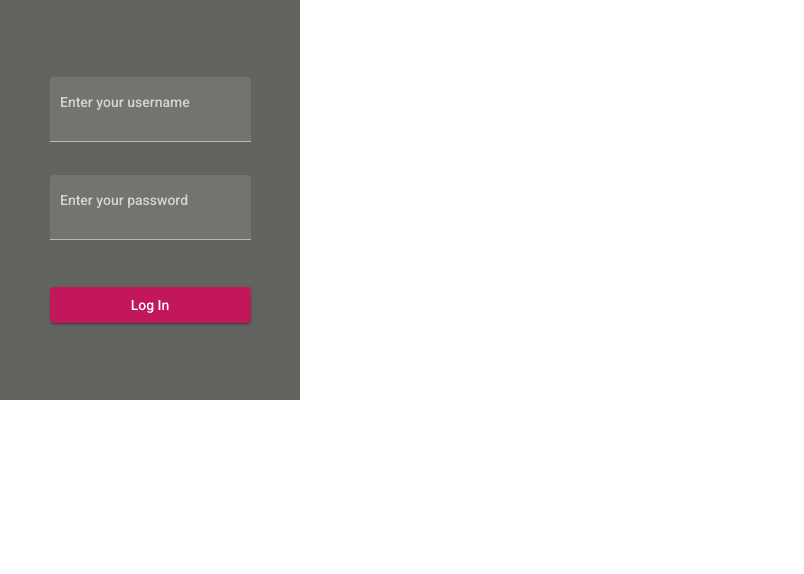
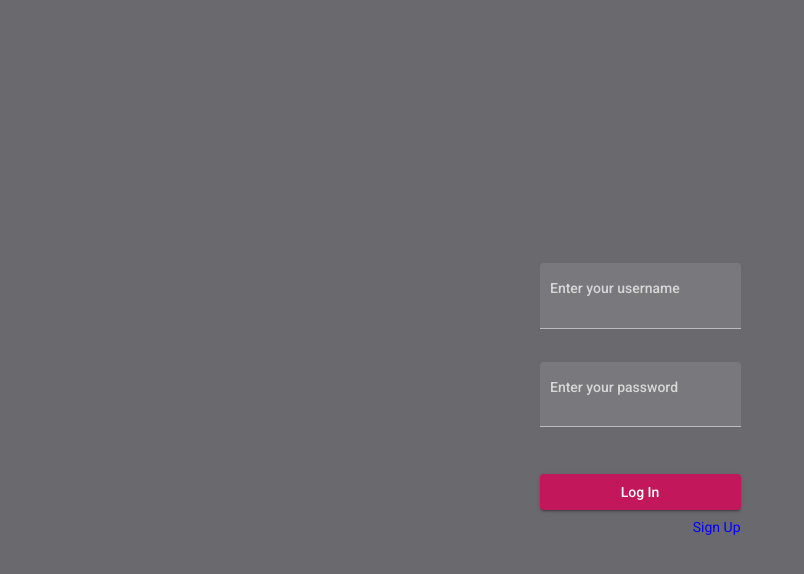
Before and after one commit to wwachowski/ordersAppFrontend, an Angular app: page /login in a window 1280 px wide. Shown: the top 574 px of the page, without its empty margins (0-804 px from the left). Built offline with nearby package versions, Linux system fonts and the light colour scheme.

Commit message:
feat: connect register and login component with routing
+Enable user to switch between login and register screens

```diff
--- a/src/app/app-routing.module.ts
+++ b/src/app/app-routing.module.ts
@@ -1,10 +1,13 @@
 import { NgModule } from '@angular/core';
 import { RouterModule, Routes } from '@angular/router';
+
 import { LoginComponent } from './components/login/login.component';
+import { RegisterComponent } from './components/register/register.component';
 
 const routes: Routes = [
+  { path: '', redirectTo: '/login', pathMatch: 'full' },
   { path: 'login', component: LoginComponent },
-  { path: '', redirectTo: '/login', pathMatch: 'full' }
+  { path: 'register', component: RegisterComponent }
 ];
 
 @NgModule({
--- a/src/app/components/login/login.component.css
+++ b/src/app/components/login/login.component.css
@@ -1,13 +1,12 @@
-.login-wrapper{
-  width:300px;
-  height: 400px;
-  color: white;
-  display:flex;
-  background-color: #61645f;
+.login-wrapper {
+  height: 100%;
+  color: #700f43;
+  display: flex;
+  background-color: #6a696e;
   justify-content: center;
 }
 
-.login-form{
+.login-form {
   display: flex;
   justify-items: center;
   flex-direction: column;
@@ -17,8 +16,24 @@
   align-items: stretch;
 }
 
-.login-form input{
+.login-form input {
   margin: .5em;
+}
+
+.link-wrapper {
+  display: flex;
+  justify-content: end;
+  margin-top: .5em;
+}
+
+.link-wrapper>a {
+  text-decoration: none;
+  color: #0000FF;
+}
+
+.link-wrapper>a:hover {
+  text-decoration: none;
+  color: #2c2cff;
 }
 
 mat-form-field {
@@ -32,10 +47,11 @@ button {
 
 ::ng-deep.mat-focused.mat-form-field-label {
   color: white !important;
- }
+}
 
 ::ng-deep.mat-form-field-ripple {
- background-color: white !important;;
+  background-color: white !important;
+  ;
 }
 
 ::ng-deep.mat-form-field-underline {
--- a/src/app/components/login/login.component.html
+++ b/src/app/components/login/login.component.html
@@ -16,6 +16,8 @@
     </mat-form-field>
 
     <button mat-raised-button color="primary" type="submit">Log In</button>
-
+    <div class="link-wrapper">
+      <a routerLink="/register">Sign Up</a>
+    </div>
   </form>
 </div>
--- a/src/app/components/register/register.component.css
+++ b/src/app/components/register/register.component.css
@@ -1,9 +1,8 @@
 .register-wrapper{
-  width:300px;
-  height: 400px;
-  color:white;
+  height: 100%;
+  color: #700f43;
   display:flex;
-  background-color: #61645f;
+  background-color: #6a696e;
   justify-content: center;
 }
 
@@ -19,6 +18,22 @@
 
 .register-form input{
   margin: .5em;
+}
+
+.link-wrapper {
+  display: flex;
+  justify-content: end;
+  margin-top: .5em;
+}
+
+.link-wrapper > a {
+  text-decoration: none;
+  color: #0000FF;
+}
+
+.link-wrapper > a:hover {
+  text-decoration: none;
+  color: #2c2cff;
 }
 
 mat-form-field {
--- a/src/app/components/register/register.component.html
+++ b/src/app/components/register/register.component.html
@@ -23,6 +23,8 @@
     </mat-form-field>
 
     <button mat-raised-button color="primary" type="submit">Sign Up</button>
-
+    <div class="link-wrapper">
+      <a routerLink="/login">Log In</a>
+    </div>
   </form>
 </div>
```
